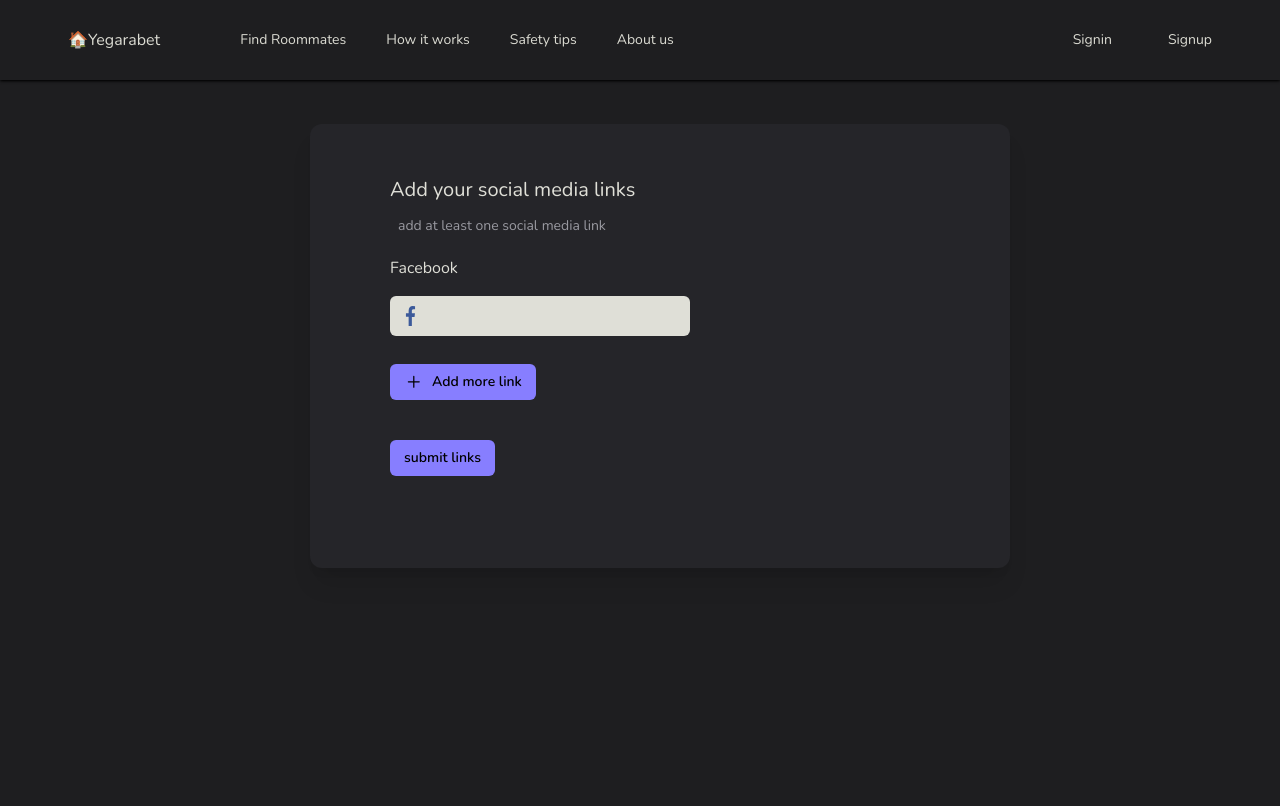
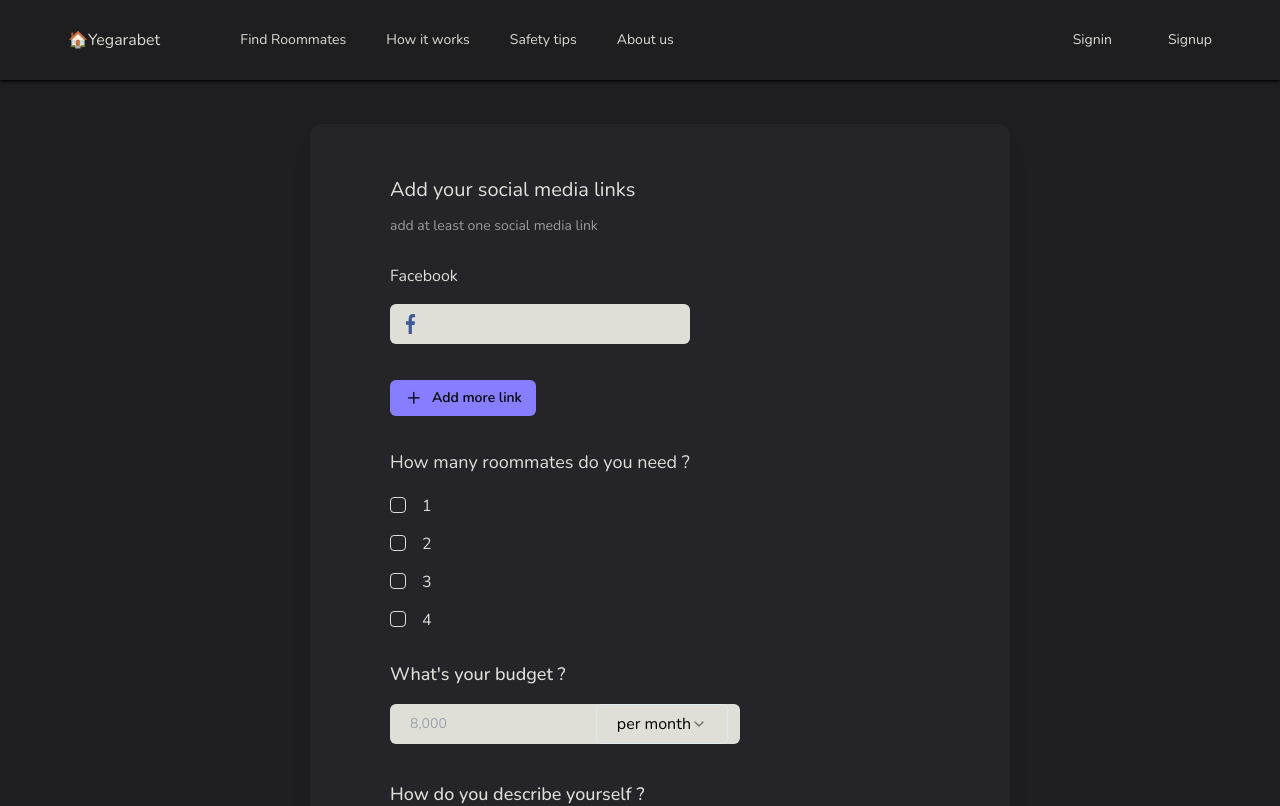
Before and after one commit to hariyebk/Yegarabet, a Next.js app: page /signup in a window 1280 px wide. Shown: the top 806 px of the page. Built offline with nearby package versions, Linux system fonts and the light colour scheme; some icons are missing.

Commit message:
second stage registartion form and refactored a bunch of ugly code

```diff
--- a/package.json
+++ b/package.json
@@ -10,6 +10,7 @@
   },
   "dependencies": {
     "@hookform/resolvers": "^3.4.2",
+    "@radix-ui/react-checkbox": "^1.0.4",
     "@radix-ui/react-dialog": "^1.0.5",
     "@radix-ui/react-label": "^2.0.2",
     "@radix-ui/react-select": "^2.0.0",
--- a/src/components/forms/SecondStepRegistration.tsx
+++ b/src/components/forms/SecondStepRegistration.tsx
@@ -1,6 +1,6 @@
 'use client'
 
-import { SOCIALS } from "@/constants"
+import { BUDGET_PERIOS, SOCIALS } from "@/constants"
 import { useEffect, useState } from "react"
 import Instagram from "/public/instagram.svg"
 import Telegram from "/public/telegram.svg"
@@ -8,28 +8,25 @@ import Facebook from  "/public/facebook.svg"
 import { GoPlus } from "react-icons/go";
 import SocialLink from "../small-peices/SocialLink"
 import { IoCloseCircleOutline } from "react-icons/io5";
+import { useForm } from "react-hook-form"
+import { z } from "zod"
+import { SecondStepSchema } from "@/lib/validation"
+import { zodResolver } from "@hookform/resolvers/zod"
+import { Form, FormControl, FormField, FormItem, FormLabel, FormMessage } from "../ui/form"
+import { Checkbox } from "../ui/checkbox"
+import { Select, SelectTrigger, SelectContent, SelectItem, SelectValue } from "../ui/select"
+import ClipLoader from "react-spinners/ClipLoader"
 
 
 
 export default function SecondStepRegistration() {
 
-    const [facebookValue, setFacebookValue] = useState<{type: string, link: string} | null>(null)
-    const [instagramValue, setInstagramValue] = useState<{type: string, link: string} | null>(null)
-    const [telegramValue, setTelegramValue] = useState<{type: string, link: string} | null>(null)
     const [currentLink, setCurrentLink] = useState<number>(1)
     const [showLinks, setShowLinks] = useState<number[]>([SOCIALS.facebook])
     const [isLoading, setIsLOading] = useState<boolean>(false)
-    let allSocialLinks: {type: string, link: string}[] = []
-    if(facebookValue){
-        allSocialLinks = [...allSocialLinks, facebookValue]
-    }
-    if(instagramValue){
-        allSocialLinks = [...allSocialLinks, instagramValue]
-    }
-    if(telegramValue){
-        allSocialLinks = [...allSocialLinks, telegramValue]
-    }
-
+    const [roommates, setRoommates] = useState<number>(0)
+    const [roommateError, setRoommateError] = useState<string>("")
+    const [budgetPeriod, setBudgetPeriod] = useState<string>(BUDGET_PERIOS.at(2)!)
 
     useEffect(() => {
         if(!showLinks.includes(currentLink)){
@@ -37,44 +34,195 @@ export default function SecondStepRegistration() {
         }
     }, [currentLink])
 
-    function handleHideLink(link: number, setValue: React.Dispatch<React.SetStateAction<{type: string, link: string} | null>>){
-        setCurrentLink((value) => value - 1)
+    const form = useForm<z.infer<typeof  SecondStepSchema>>({
+        resolver: zodResolver(SecondStepSchema),
+        defaultValues: {
+            facebook: undefined,
+            instagram: undefined,
+            telegram: undefined,
+            budget: "",
+            description: ""
+        },
+    })
+
+    async function onSubmit(values: z.infer<typeof SecondStepSchema>){
+        if(!values.facebook?.link && !values.instagram?.link && !values.telegram?.link){
+            form.setError("facebook", {
+                message: "provide at least one link"
+            })
+        }
+        if(!roommates){
+            setRoommateError("please select the number of roommates")
+        }
+        const data = {
+            socialLinks: [values.facebook, values.instagram, values.telegram].filter((value) => value !== undefined),
+            roommates: roommates ,
+            budget: `${values.budget} ${budgetPeriod}`,
+            description: values.description
+        }
+        // TODO: update the user's data
+    }
+
+    function handleHideLink({link, type}: {link: number, type: "facebook" | "instagram" | "telegram"}){
         const tempLinkList = showLinks.filter((value) => value !== link)
         setShowLinks(tempLinkList)
-        setValue(null)
+        form.setValue(type, undefined)
     }
 
-    function handleSubmit(){
-        console.log(allSocialLinks)
-    }
 
     return (
         <section className="flex flex-col flex-1 items-start px-20 py-3">
             <h3 className="text-xl text-primary"> Add your social media links </h3>
-            <p  className="text-sm text-secondary mt-3 pl-2"> add at least one social media link </p>
-            <div className="flex flex-col items-start gap-5 mt-5">
-                { showLinks.includes(SOCIALS.facebook) && <SocialLink image={Facebook} alt="facebook" isLoading={isLoading} setValue={setFacebookValue} />
-                }
-                {showLinks.includes(SOCIALS.instagram) && <div className="flex items-center gap-6">
-                    <SocialLink image={Instagram} alt="instagram" isLoading={isLoading} setValue={setInstagramValue} />
-                    <button onClick={() => handleHideLink(SOCIALS.instagram, setInstagramValue)} className="pt-10">
+            <p  className="text-sm text-secondary mt-3"> add at least one social media link </p>
+            <Form {...form}>
+                <form onSubmit={form.handleSubmit(onSubmit)}>
+                    {/* SOCIAL LINKS */}
+                    <div className="flex flex-col items-start gap-5 mt-7">
+                        {showLinks.includes(SOCIALS.facebook) && <FormField
+                        control={form.control}
+                        name="facebook"
+                        render={({ field }) => (
+                        <FormItem>
+                            <FormControl>
+                                <SocialLink image={Facebook} alt="facebook" isLoading={isLoading} fieldChange={field.onChange} />
+                                {/* <div className="flex items-center gap-6">
+                                    <button onClick={() => handleHideLink({link: SOCIALS.facebook, type: "facebook"})} className="pt-10">
                                         <IoCloseCircleOutline className="w-7 h-7 text-red-500" />
                                     </button>
-                </div>}
-                {showLinks.includes(SOCIALS.telegram) && <div className="flex items-center gap-6">
-                    <SocialLink image={Telegram} alt="telegram" isLoading={isLoading} setValue={setTelegramValue} />
-                    <button onClick={() => handleHideLink(SOCIALS.telegram, setTelegramValue)} className="pt-10">
+                                </div> */}
+                            </FormControl>
+                            <FormMessage/>
+                        </FormItem>
+                        )}
+                        />}
+                        {showLinks.includes(SOCIALS.instagram) && <FormField
+                        control={form.control}
+                        name="instagram"
+                        render={({ field }) => (
+                        <FormItem>
+                            <FormControl>
+                                <div className="flex items-center gap-6">
+                                    <SocialLink image={Instagram} alt="instagram" isLoading={isLoading} fieldChange={field.onChange} />
+                                    <button onClick={() => handleHideLink({link: SOCIALS.instagram, type: "instagram"})} className="pt-10">
                                         <IoCloseCircleOutline className="w-7 h-7 text-red-500" />
                                     </button>
-                </div>}
                                 </div>
-            { !showLinks.includes(SOCIALS.telegram) && <button onClick={() => setCurrentLink((link) => link + 1)} className="mt-7 flex items-center gap-2 bg-button px-3.5 py-2 rounded-md text-sm text-black focus-visible:outline-none border-none font-semibold">
+                            </FormControl>
+                            <FormMessage/>
+                        </FormItem>
+                        )}
+                        />}
+                        {showLinks.includes(SOCIALS.telegram) && <FormField
+                        control={form.control}
+                        name="telegram"
+                        render={({ field }) => (
+                        <FormItem>
+                            <FormControl>
+                                <div className="flex items-center gap-6">
+                                    <SocialLink image={Telegram} alt="telegram" isLoading={isLoading} fieldChange={field.onChange} />
+                                    <button onClick={() => handleHideLink({link: SOCIALS.telegram, type: "telegram"})} className="pt-10">
+                                        <IoCloseCircleOutline className="w-7 h-7 text-red-500" />
+                                    </button>
+                                </div>
+                            </FormControl>
+                            <FormMessage/>
+                        </FormItem>
+                        )}
+                        />}
+                        { !showLinks.includes(SOCIALS.telegram) && <button type="button" onClick={() => setCurrentLink((link) => link >= 3 ? 1 : link + 1)} className="mt-4 flex items-center gap-2 bg-button px-3.5 py-2 rounded-md text-sm text-black focus-visible:outline-none border-none font-semibold">
                             <GoPlus className="w-5 h-5 text-black" />
                             <p> Add more link </p>
                         </button>}
-            <button onClick={handleSubmit} className="mt-10 bg-button px-3.5 py-2 rounded-md text-sm text-black focus-visible:outline-none border-none font-semibold">
-                submit links
+                    </div>
+                    {/* NUMBER OF ROOMMATES NEEDED */}
+                    <div className="mt-8">
+                        <h3 className="text-lg text-primary"> How many roommates do you need ? </h3>
+                        {roommateError && <p className="mt-3 text-sm text-red-500"> {roommateError} </p>}
+                        <div className="flex items-center gap-4 mt-4">
+                            <Checkbox checked={roommates === 1} onClick={() => setRoommates(1)} />
+                            <p className="pt-0.5"> 1 </p>
+                        </div>
+                        <div className="flex items-center gap-4 mt-3">
+                            <Checkbox checked={roommates === 2} onClick={() => setRoommates(2)} />
+                            <p  className="pt-0.5"> 2 </p>
+                        </div>
+                        <div className="flex items-center gap-4 mt-3">
+                            <Checkbox checked={roommates === 3} onClick={() => setRoommates(3)} />
+                            <p  className="pt-0.5"> 3 </p>
+                        </div>
+                        <div className="flex items-center gap-4 mt-3">
+                            <Checkbox checked={roommates === 4} onClick={() => setRoommates(4)} />
+                            <p  className="pt-0.5"> 4 </p>
+                        </div>
+                    </div>
+                    {/* BUDGET */}
+                    <div className="mt-7">
+                        <FormField
+                        control={form.control}
+                        name="budget"
+                        render={({ field }) => (
+                        <FormItem className="flex flex-col items-start gap-2">
+                            <FormLabel className="text-lg text-primary">
+                            What's your budget ?
+                            </FormLabel>
+                            <FormControl className="mt-4">
+                                <div className="flex items-center justify-between max-sm:w-[250px] sm:w-[300px] md:w-[350px] text-black text-sm px-3 rounded-md bg-primary focus-visible:outline-none focus-visible:ring-white">
+                                    <input type="text" disabled={isLoading} {...field} placeholder="8,000" className="px-2 w-1/2 bg-inherit border-none focus-visible:outline-none" />
+                                    <Select onValueChange= {(value) => setBudgetPeriod(value)} defaultValue={budgetPeriod} >
+                                        <div>
+                                            <SelectTrigger className="bg-primary w-fit px-5 text-black text-base focus:border-none focus-visible:outline-none focus-visible:ring-0 focus-visible:ring-white focus:ring-0">
+                                                <SelectValue placeholder={budgetPeriod}/>
+                                            </SelectTrigger>
+                                        </div>
+                                        <SelectContent>
+                                            {BUDGET_PERIOS.map((period) => {
+                                                return (
+                                                    <div key={period}>
+                                                        <SelectItem value={period}> {period} </SelectItem>
+                                                    </div>
+                                                )
+                                            })}
+                                        </SelectContent>
+                                    </Select>
+                                </div>
+                            </FormControl>
+                            <FormMessage/>
+                        </FormItem>
+                        )}
+                        />
+                    </div>
+                    {/* USER PERSONALITY DESCRIPTION */}
+                    <div className="mt-9">
+                        <FormField
+                            control={form.control}
+                            name="description"
+                            render={({ field }) => (
+                            <FormItem className="flex flex-col justify-start gap-2">
+                                <FormLabel className="text-lg text-primary">
+                                    How do you describe yourself ?
+                                </FormLabel>
+                                <FormControl>
+                                    <textarea {...field} className="max-sm:w-[250px] sm:w-[350px] md:w-[400px] max-lg:h-[100px] lg:h-[120px] bg-primary borde rounded-md px-5 py-4 focus-visible:outline-none text-sm text-black" />
+                                </FormControl>
+                                <FormMessage />
+                            </FormItem>
+                            )}
+                        />
+                    </div>
+                    <button type="submit" className="mt-14 w-[200px] bg-button px-3.5 py-2 rounded-md text-base text-black focus-visible:outline-none border-none font-semibold">
+                    {isLoading ? (
+                        <ClipLoader
+                        color="#ffffff"
+                        loading={true}
+                        size={24}
+                        aria-label="Loading Spinner"
+                        data-testid="loader"
+                        className="mt-2"
+                        />
+                    ) : "Submit" }
                     </button>
+                </form>
+            </Form>
         </section>
     )
 }
--- a/src/components/forms/SignupForm.tsx
+++ b/src/components/forms/SignupForm.tsx
@@ -20,7 +20,6 @@ export default function SignupForm() {
     const [secondStep, setSecondStep] = useState<boolean>(true)
     const [showPassword, setShowPassword] = useState<boolean>(false)
     const [confirmShowPassword, setConfirmShowPassword] = useState<boolean>(false)
-
 
     const form = useForm<z.infer<typeof  SignupFormSchema>>({
         resolver: zodResolver( SignupFormSchema),
@@ -62,7 +61,6 @@ export default function SignupForm() {
             setIsLoading(false)
         }
     }
-
 
     return (
     <section className="ml-10">
--- a/src/components/small-peices/SocialLink.tsx
+++ b/src/components/small-peices/SocialLink.tsx
@@ -4,17 +4,17 @@ interface Props {
     image: StaticImageData,
     alt: string,
     isLoading: boolean,
-    setValue: React.Dispatch<React.SetStateAction<{type: string, link: string} | null>>
+    fieldChange: ({type, link}: {type: string, link: string}) => void
 }
 
-export default function SocialLink({image, alt, isLoading, setValue} : Props) {
+export default function SocialLink({image, alt, isLoading, fieldChange} : Props) {
 
     return (
         <section className="flex flex-col items-start gap-4">
             <p className="text-base text-primary"> {alt.at(0)?.toUpperCase() + alt.slice(1)} </p>
             <div className="flex items-center gap-4 max-sm:w-[200px] sm:w-[250px] md:w-[300px] text-black text-sm px-3 py-2.5 rounded-md bg-primary focus-visible:outline-none focus-visible:ring-white">
                 <Image src={image} alt={`${alt}-logo`} width={20} height={20} className="w-[20px] h-[20px]"  />
-                <input type="text" disabled={isLoading} onChange={(e) => setValue({type: alt, link: e.target.value})}  className="max-sm:w-[180px] sm:w-[230px] md:w-[280px] bg-inherit border-none focus-visible:outline-none" />
+                <input type="text" disabled={isLoading} onChange={(e) => fieldChange({type: alt, link: e.target.value})}  className="max-sm:w-[180px] sm:w-[230px] md:w-[280px] bg-inherit border-none focus-visible:outline-none" />
             </div>
         </section>
     )
--- /dev/null
+++ b/src/components/ui/checkbox.tsx
@@ -0,0 +1,30 @@
+"use client"
+
+import * as React from "react"
+import * as CheckboxPrimitive from "@radix-ui/react-checkbox"
+import { Check } from "lucide-react"
+
+import { cn } from "@/lib/utils"
+
+const Checkbox = React.forwardRef<
+  React.ElementRef<typeof CheckboxPrimitive.Root>,
+  React.ComponentPropsWithoutRef<typeof CheckboxPrimitive.Root>
+>(({ className, ...props }, ref) => (
+  <CheckboxPrimitive.Root
+    ref={ref}
+    className={cn(
+      "peer h-4 w-4 shrink-0 rounded-sm border border-primary ring-offset-background focus-visible:outline-none focus-visible:ring-2 focus-visible:ring-ring focus-visible:ring-offset-2 disabled:cursor-not-allowed disabled:opacity-50 data-[state=checked]:bg-primary data-[state=checked]:text-black",
+      className
+    )}
+    {...props}
+  >
+    <CheckboxPrimitive.Indicator
+      className={cn("flex items-center justify-center text-current")}
+    >
+      <Check className="h-4 w-4" />
+    </CheckboxPrimitive.Indicator>
+  </CheckboxPrimitive.Root>
+))
+Checkbox.displayName = CheckboxPrimitive.Root.displayName
+
+export { Checkbox }
--- a/src/constants/index.ts
+++ b/src/constants/index.ts
@@ -174,3 +174,9 @@ export const SOCIALS : SOCIALS_TYPE = {
     instagram: 2,
     telegram: 3,
 }
+export const BUDGET_PERIOS = [
+    "per day",
+    "per week",
+    "per month",
+    "per year"
+]
--- a/src/lib/validation/index.ts
+++ b/src/lib/validation/index.ts
@@ -38,3 +38,11 @@ export const SignupFormSchema = z.object({
         path: ["passwordConfirm"]
     }
 )
+
+export const SecondStepSchema = z.object({
+    facebook: z.object({type: z.string(), link: z.string()}).optional(),
+    instagram: z.object({type: z.string(), link: z.string()}).optional(),
+    telegram: z.object({type: z.string(), link: z.string()}).optional(),
+    budget: z.string().min(1, {message: "budget is required"}).regex(/^[\d,]+$/),
+    description: z.string().min(1, {message: "this field is required"})
+})
```
Also changed, not shown: 1 other file (tests, documents, lock files or other folders). Lines whose indentation alone changed are shown as unchanged.
